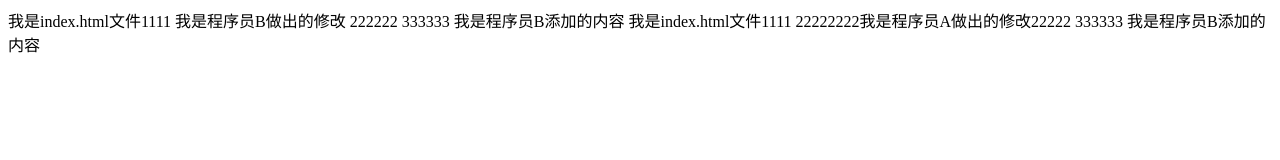
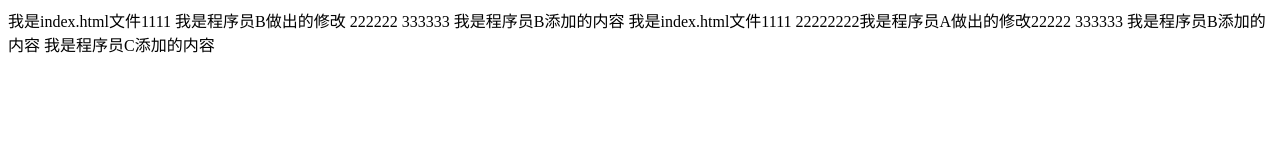
Before and after one commit to xxf1022/git-demo, a plain HTML site: page index.html in a window 1280 px wide. Drawn offline with Linux system fonts and the light colour scheme.

Commit message:
程序员C做出了修改

```diff
--- a/index.html
+++ b/index.html
@@ -9,7 +9,7 @@
 </head>
 
 <body>
-    我是index.html文件1111 我是程序员B做出的修改 222222 333333 我是程序员B添加的内容 我是index.html文件1111 22222222我是程序员A做出的修改22222 333333 我是程序员B添加的内容
+    我是index.html文件1111 我是程序员B做出的修改 222222 333333 我是程序员B添加的内容 我是index.html文件1111 22222222我是程序员A做出的修改22222 333333 我是程序员B添加的内容 我是程序员C添加的内容
 
 </body>
 
```
